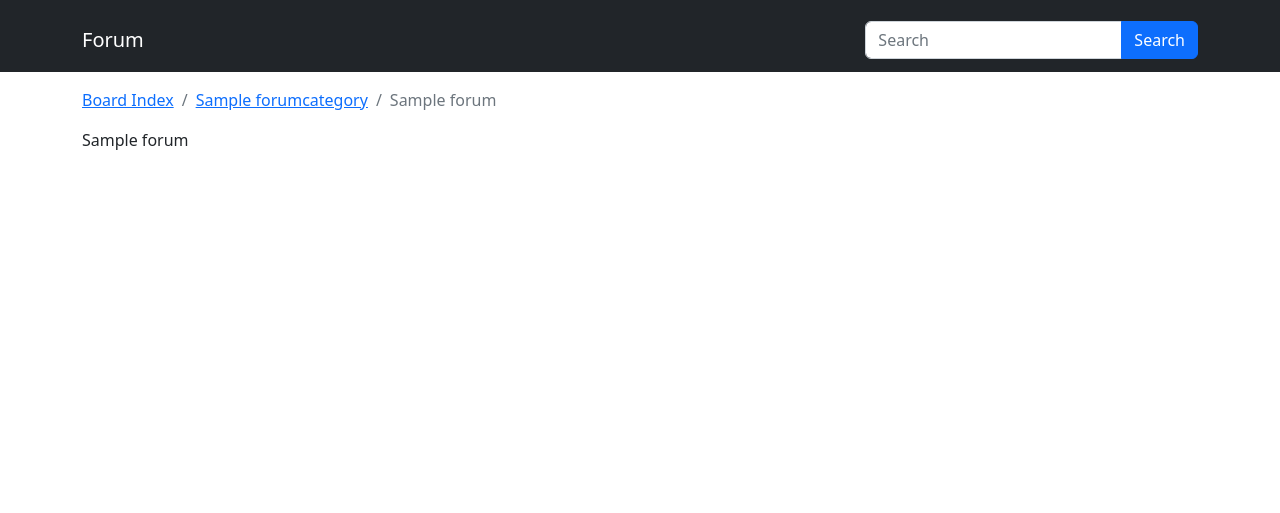
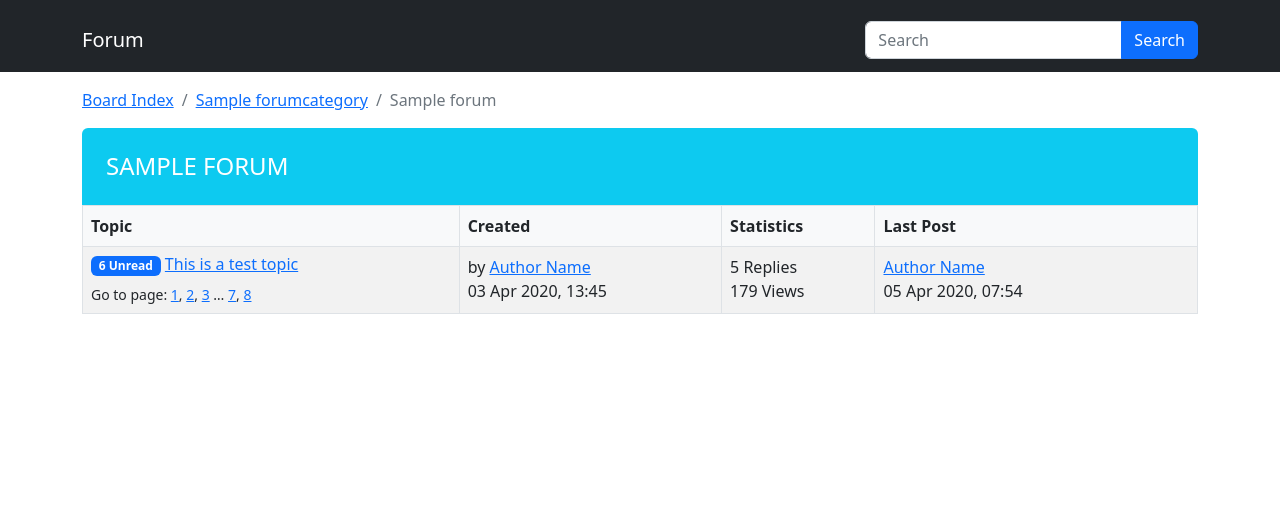
Before and after one commit to colinshin/DjangoForums, a Django app: page /forum/1/ in a window 1280 px wide. Shown: the top 513 px of the page. Run offline with Django 4.2, Linux system fonts and the light colour scheme; tables that the repository leaves empty hold one stand-in row (values such as "Sample post"); some libraries are stand-ins or nearby versions.

Commit message:
Added mockup for forum detail page

```diff
--- a/app/forum/templates/forum/forum-detail.html
+++ b/app/forum/templates/forum/forum-detail.html
@@ -12,8 +12,47 @@
 
 {% block content %}
 <div class="row">
-	<div class="col-12 col-xl-9">
-		{{forum_data.name}}
+	<div class="col-12">
+		<h2 class="h4 bg-info mb-0 p-4 rounded-top text-white text-decoration-none text-uppercase">
+			{{forum_data.name}}
+		</h2>
+		<div class="table-responsive">
+			<table class="table table-striped table-bordered">
+				<thead class="bg-light">
+					<tr>
+						<th scope="col" class="topic-col">Topic</th>
+						<th scope="col" class="created-col">Created</th>
+						<th scope="col">Statistics</th>
+						<th scope="col" class="last-post-col">Last Post</th>
+					</tr>
+				</thead>
+				<tbody>
+					<tr>
+						<td>
+							<h3 class="h6">
+								<span class="bg-primary badge">6 Unread</span>
+								<a href="#"> This is a test topic</a>
+							</h3>
+							<div class="small">
+								Go to page: <a href="#">1</a>, <a href="#">2</a>, <a href="#">3</a> &hellip; <a href="#">7</a>, <a href="#">8</a>
+							</div>
+						</td>
+						<td>
+							<div>by <a href="#">Author Name</a></div>
+							<div>03 Apr 2020, 13:45</div>
+						</td>
+						<td>
+							<div>5 Replies</div>
+							<div>179 Views</div>
+						</td>
+						<td>
+							<div><a href="#">Author Name</a></div>
+							<div>05 Apr 2020, 07:54</div>
+						</td>
+					</tr>
+				</tbody>
+			</table>
+		</div>
 	</div>
 </div>
 {% endblock %}
```
